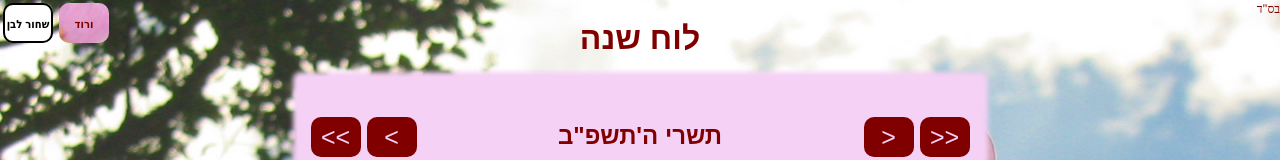
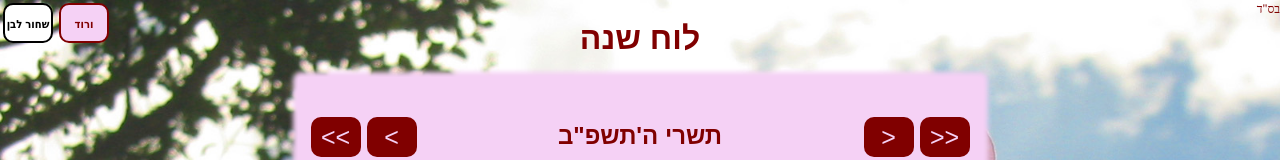
Before and after one commit to Rina45/calnder, a plain HTML site: page index.html in a window 1280 px wide. Shown: the top 160 px of the page. Drawn offline with Linux system fonts and the light colour scheme; no server answers.

Commit message:
change button color and add link to site

```diff
--- a/css/style.css
+++ b/css/style.css
@@ -40,10 +40,9 @@ header {
     border: #000 solid 0.2em;
 }
 #pink {
-    background-image: url(../images/pink-flowers.jpg);
-    background-position: 50% 70%;
+    background-color: #f5d1f5;
     color: maroon;
-    border: none;
+    border: maroon solid 0.2em;
 }
 #calender {
     width: 685px;
```
Also changed, not shown: README.md.
